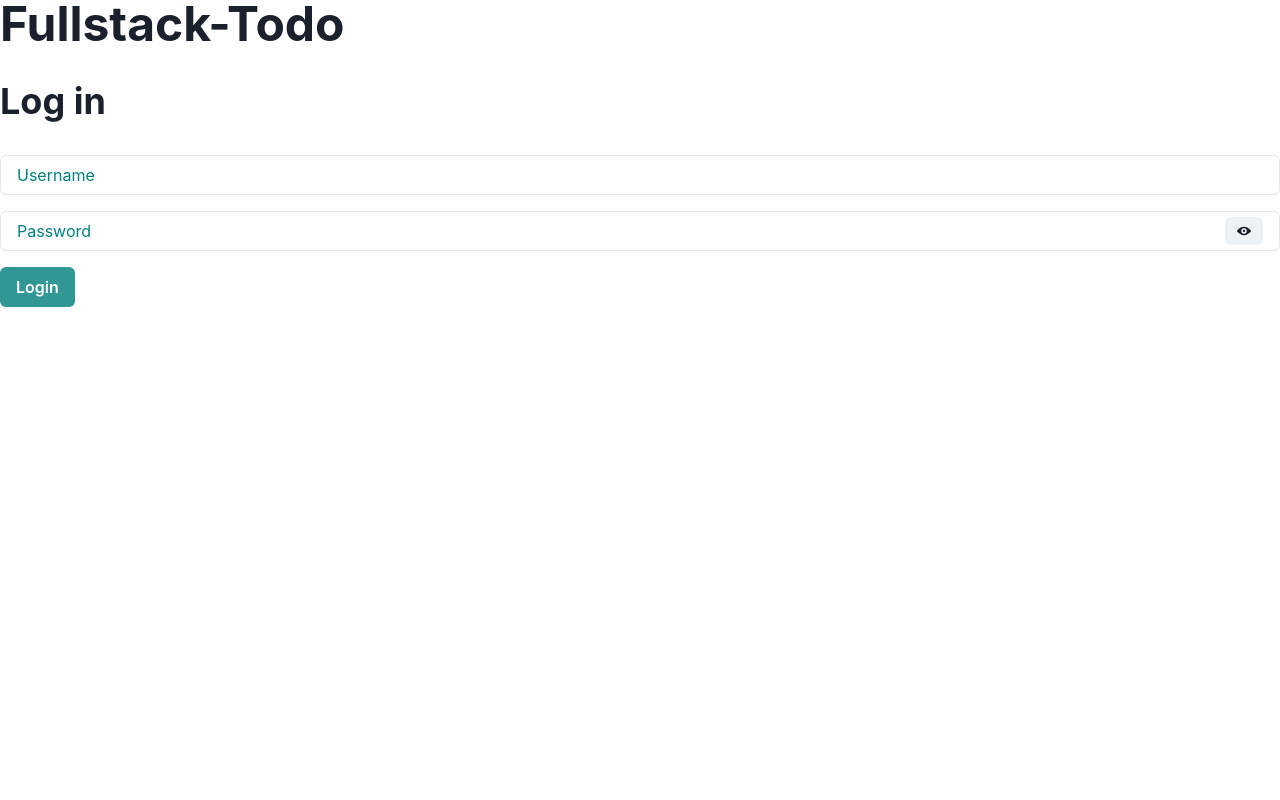
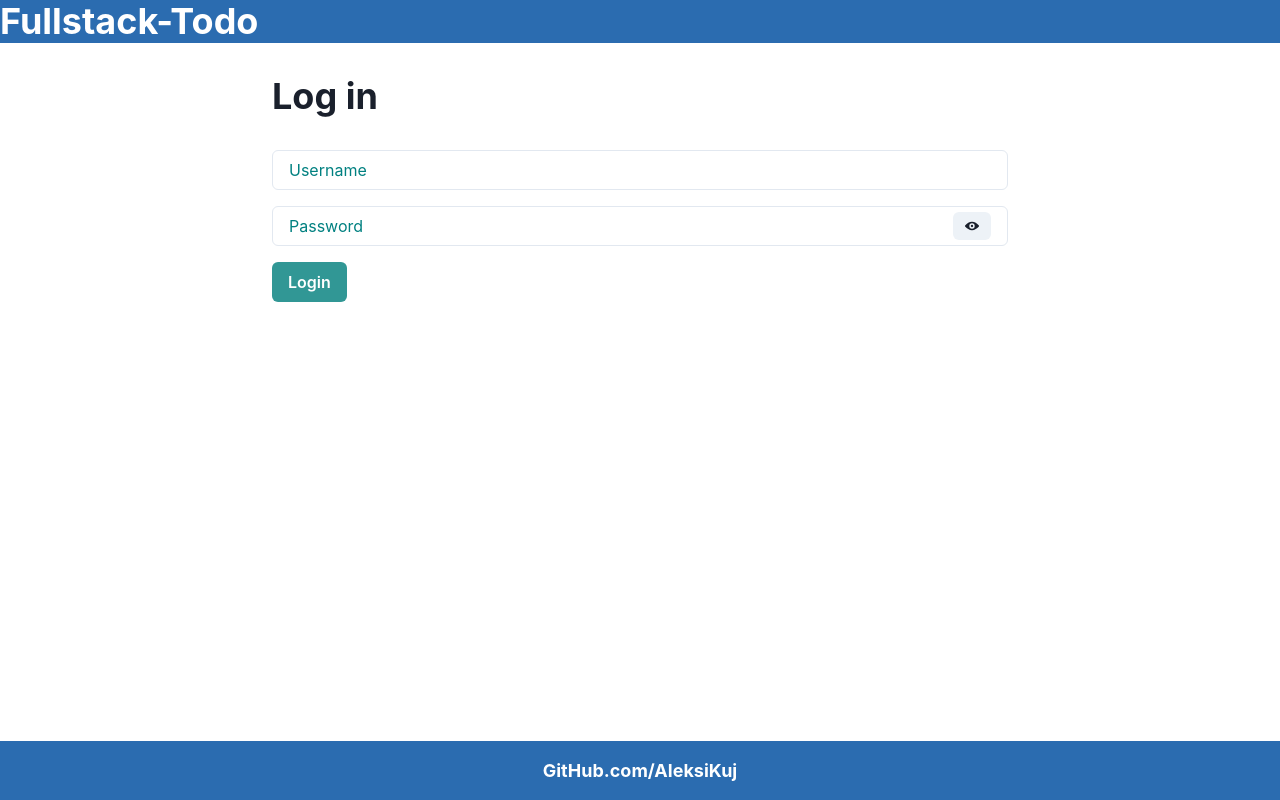
Before and after one commit to AleksiKuj/fullstack-todo, a React (Create React App) app in the folder client/: page / in a window 1280 px wide. Built offline with nearby package versions, Linux system fonts and the light colour scheme; no server answers.

Commit message:
added Footer and header

```diff
--- a/client/src/App.js
+++ b/client/src/App.js
@@ -5,6 +5,8 @@ import LoginForm from "./components/LoginForm"
 import Notification from "./components/Notification"
 import Togglable from "./components/Togglable"
 import Timer from "./components/Timer"
+import Header from "./components/Header"
+import Footer from "./components/Footer"
 import { useState, useEffect } from "react"
 import {
   Button,
@@ -43,10 +45,11 @@ function App() {
 
   if (!user) {
     return (
-      <div>
-        <Heading as="h1" size="2xl">
-          Fullstack-Todo
-        </Heading>
+      <div
+        style={{ display: "flex", flexDirection: "column", minHeight: "100vh" }}
+      >
+        <Header />
+        <Container maxW="3xl" style={{ flexGrow: 1 }}>
           <Notification message={message} messageType={messageType} />
           <LoginForm
             user={user}
@@ -54,18 +57,18 @@ function App() {
             setMessage={setMessage}
             setMessageType={setMessageType}
           />
+        </Container>
+        <Footer />
       </div>
     )
   }
 
   return (
-    <div>
-      <Container>
-        {/* <Flex direction="column" align="center"> */}
-        <Heading as="h1" size="2xl">
-          Fullstack-Todo
-        </Heading>
-
+    <div
+      style={{ display: "flex", flexDirection: "column", minHeight: "100vh" }}
+    >
+      <Header />
+      <Container maxW="3xl" style={{ flexGrow: 1 }}>
         <Notification message={message} messageType={messageType} />
         <TodosList
           todos={todos}
@@ -86,8 +89,8 @@ function App() {
         <Button onClick={() => logOut()} my={2}>
           Log out
         </Button>
-        {/* </Flex> */}
       </Container>
+      <Footer />
     </div>
   )
 }
--- /dev/null
+++ b/client/src/components/Footer.js
@@ -0,0 +1,20 @@
+import { Box, Text } from "@chakra-ui/react"
+const Footer = () => {
+  return (
+    <footer>
+      <Box bg="#2B6CB0" align="center" p={4} color="white">
+        <Text fontSize="lg" as="b">
+          <a
+            href="https://github.com/AleksiKuj"
+            target="_blank"
+            rel="noreferrer"
+          >
+            GitHub.com/AleksiKuj
+          </a>
+        </Text>
+      </Box>
+    </footer>
+  )
+}
+
+export default Footer
--- /dev/null
+++ b/client/src/components/Header.js
@@ -0,0 +1,11 @@
+import { Heading, Box } from "@chakra-ui/react"
+const Header = () => {
+  return (
+    <Box bg="#2B6CB0">
+      <Heading as="h1" color="white">
+        Fullstack-Todo
+      </Heading>
+    </Box>
+  )
+}
+export default Header
--- a/client/src/components/Timer.js
+++ b/client/src/components/Timer.js
@@ -1,6 +1,6 @@
 import { useState, useEffect } from "react"
 import audio from "../assets/alarm_sound.mp3"
-import { Divider, Button, ButtonGroup, Text } from "@chakra-ui/react"
+import { Divider, Button, ButtonGroup, Text, Box } from "@chakra-ui/react"
 
 const Timer = () => {
   const [timeLeft, setTimeLeft] = useState(25 * 60)
@@ -54,11 +54,18 @@ const Timer = () => {
 
   return (
     <div>
-      <Text fontSize="lg" mt={5}>
+      <Box mt={6}>
+        <Text fontSize="lg" as="b" color="#2B6CB0">
+          Timer
+        </Text>
+        <Text fontSize="lg">
           Time left: {minutes}:{seconds < 10 ? `0${seconds}` : seconds}
         </Text>
         <ButtonGroup mb={2}>
-        <Button onClick={togglePlay} colorScheme={`${play ? "red" : "green"}`}>
+          <Button
+            onClick={togglePlay}
+            colorScheme={`${play ? "red" : "green"}`}
+          >
             {play ? "Stop" : "Start"}
           </Button>
 
@@ -80,6 +87,7 @@ const Timer = () => {
           )}
         </ButtonGroup>
         <Divider />
+      </Box>
     </div>
   )
 }
--- a/client/src/components/TodosList.js
+++ b/client/src/components/TodosList.js
@@ -57,13 +57,15 @@ const TodosList = ({ todos, setTodos, user, setMessage, setMessageType }) => {
 
   return (
     <div>
-      <Heading as="h2" size="lg" my="2rem">
-        {user.username}'s todos
+      <Heading as="h2" size="lg" my="1rem" color="#2B6CB0">
+        {user.username}'s todolist
       </Heading>
-      <UnorderedList>
+      <Divider />
+      <UnorderedList styleType="none">
         {usersTodos().map((todo) => (
           <ListItem key={todo.id}>
-            <Text overflow="hidden">{todo.title}</Text>
+            <Text overflow="hidden">
+              {todo.title}
               <IconButton
                 onClick={() => handleDelete(todo)}
                 aria-label="Delete todo"
@@ -71,46 +73,7 @@ const TodosList = ({ todos, setTodos, user, setMessage, setMessageType }) => {
                 variant="ghost"
                 icon={<DeleteIcon />}
               />
-
-            {/* <Button
-              onClick={onOpen}
-              colorScheme="red"
-              variant="ghost"
-              leftIcon={<DeleteIcon />}
-            >
-              delete
-            </Button> */}
-
-            {/* <AlertDialog
-              isOpen={isOpen}
-              leastDestructiveRef={cancelRef}
-              onClose={onClose}
-            >
-              <AlertDialogOverlay>
-                <AlertDialogContent>
-                  <AlertDialogHeader fontSize="lg" fontWeight="bold">
-                    Delete Todo
-                  </AlertDialogHeader>
-
-                  <AlertDialogBody>
-                    Are you sure? You can't undo this action afterwards.
-                  </AlertDialogBody>
-
-                  <AlertDialogFooter>
-                    <Button ref={cancelRef} onClick={onClose}>
-                      Cancel
-                    </Button>
-                    <Button
-                      colorScheme="red"
-                      onClick={() => handleDelete(todo)}
-                      ml={3}
-                    >
-                      Delete
-                    </Button>
-                  </AlertDialogFooter>
-                </AlertDialogContent>
-              </AlertDialogOverlay>
-            </AlertDialog> */}
+            </Text>
             <Divider />
           </ListItem>
         ))}
```
Lines whose indentation alone changed are shown as unchanged.
